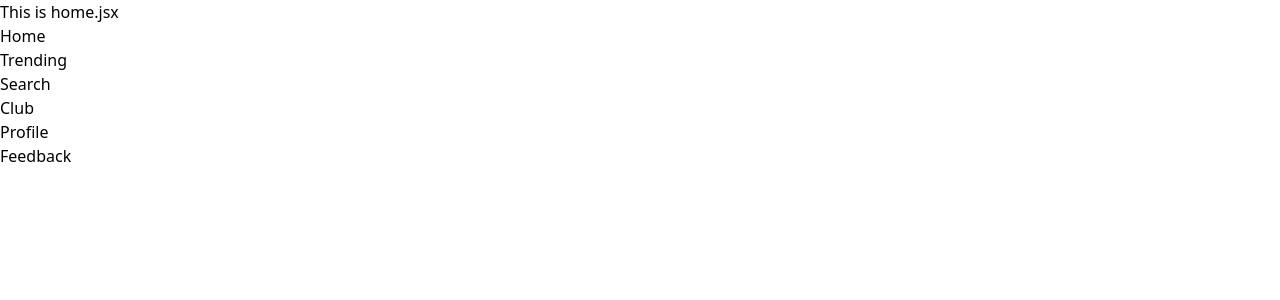
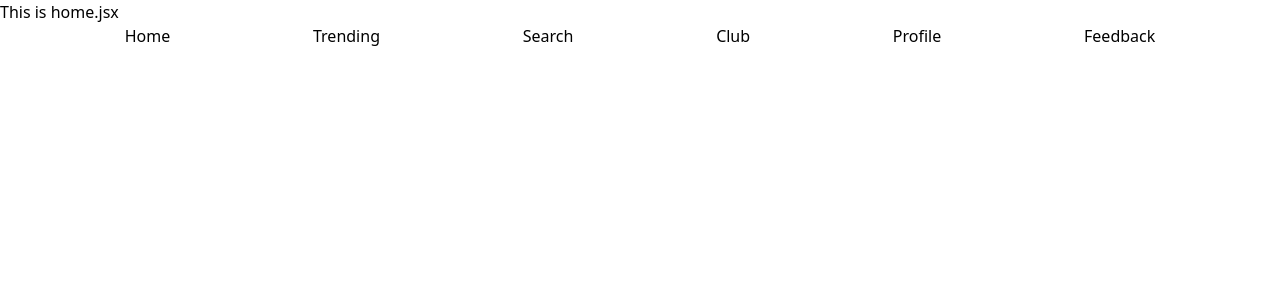
Before and after one commit to CodingClubPMEC/Open-Source-Club-Project, a React (Vite) app in the folder client/: page / in a window 1280 px wide. Shown: the top 300 px of the page. Built offline with nearby package versions, Linux system fonts and the light colour scheme.

Commit message:
styles added to navbar and ul is used as container for navbar

```diff
--- a/client/src/components/ui/navbar.jsx
+++ b/client/src/components/ui/navbar.jsx
@@ -1,10 +1,12 @@
 import { Outlet, Link } from 'react-router-dom'
 
 export default function Navbar() {
+	//TODO: Add icons instead of texts for links and make it look like buttons.
+	//TODO: Style the navbar to feel like ios dock.
 	return (
 		<>
-			<nav>
-				<ul>
+			<nav className='flex justify-center'>
+				<ul className='backdrop-blur-xl rounded-l w-11/12 flex flex-row justify-around items-center'>
 					<li><Link to='/home'>Home</Link></li>
 					<li><Link to='/trending'>Trending</Link></li>
 					<li><Link to='/search'>Search</Link></li>
```
